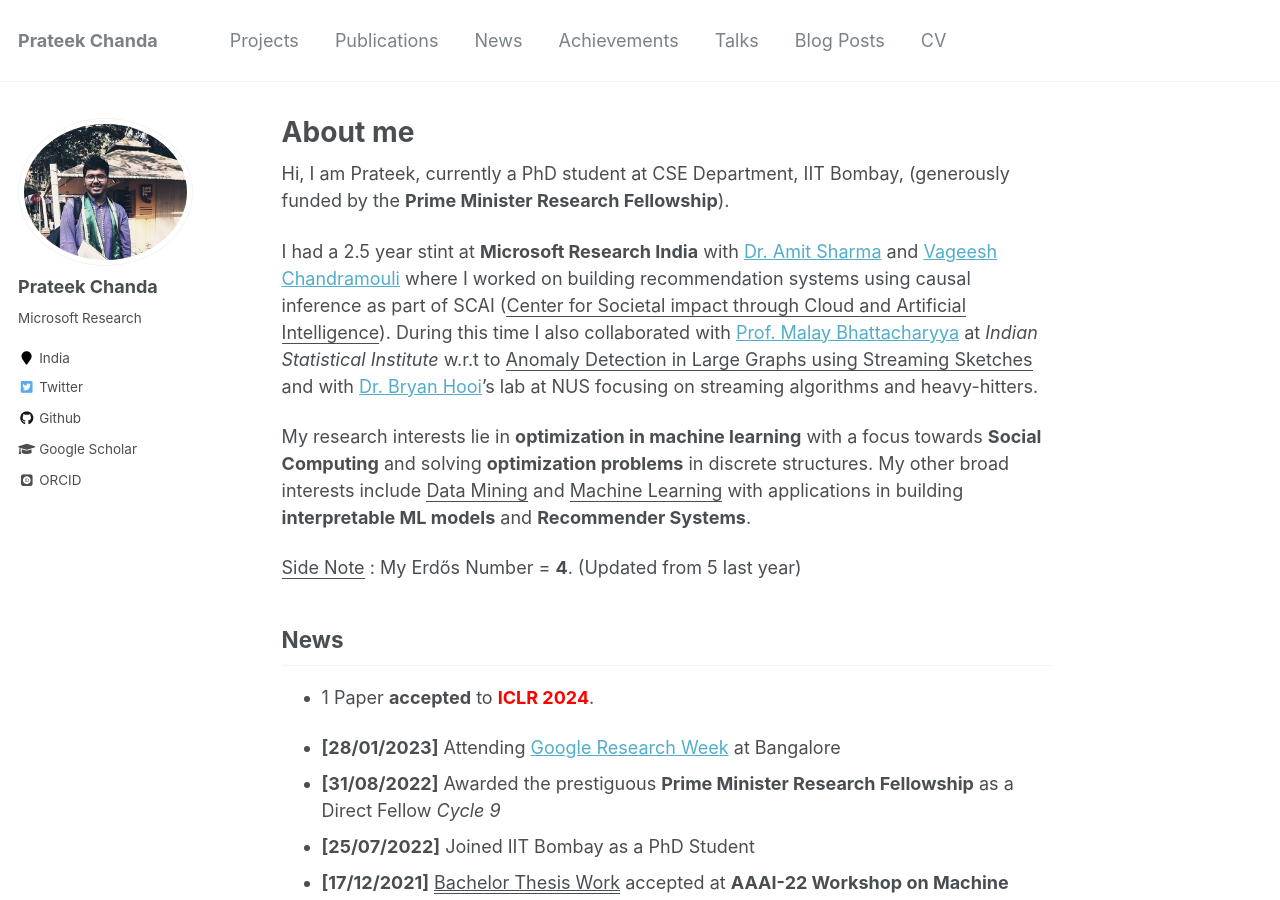
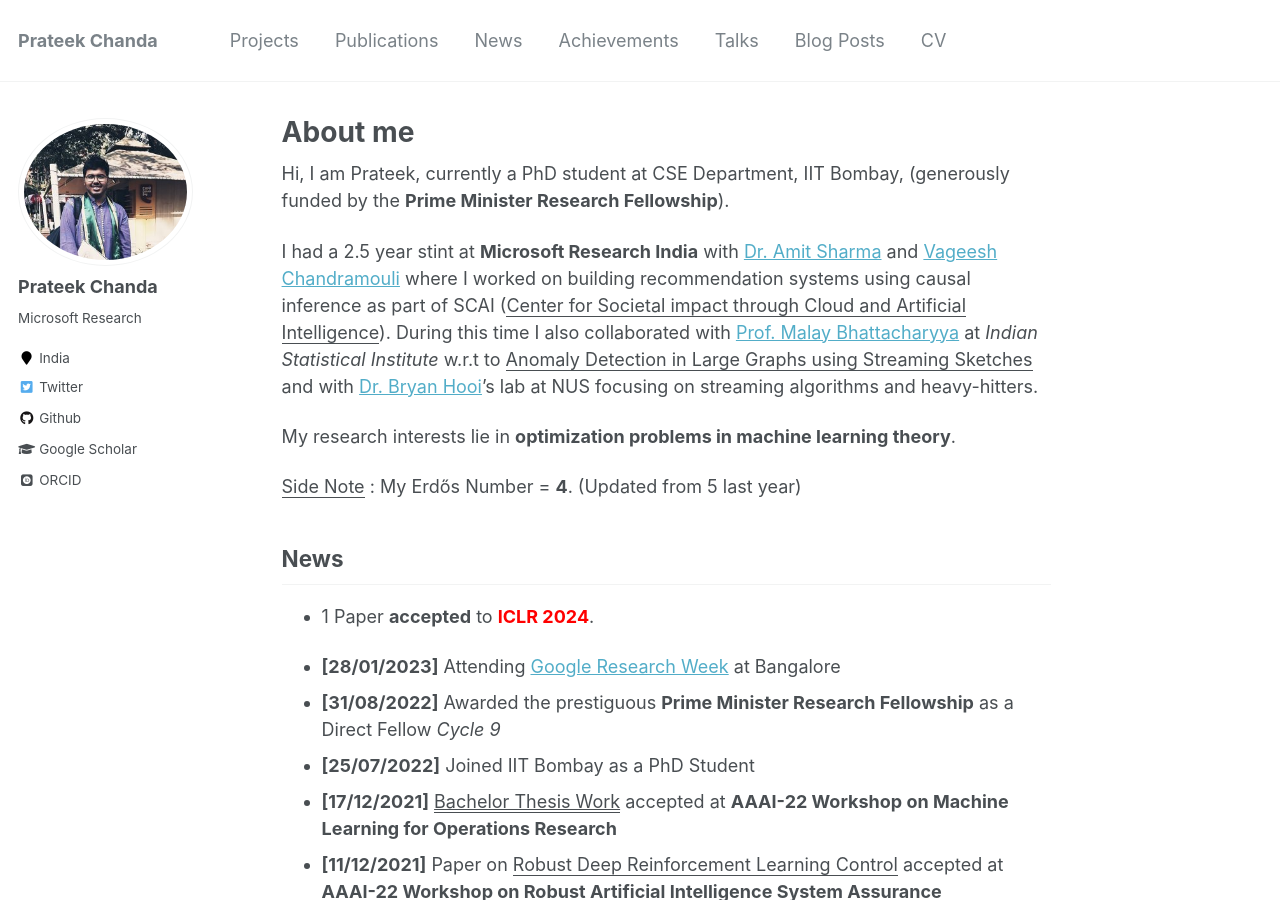
Before and after one commit to prateekiiest/prateekist.github.io, a Jekyll site: the page built from _pages/about.md, in a window 1280 px wide and 900 px high. Built offline with Jekyll 4.4.1, drawn with Linux system fonts in a browser that asks for light colours; some web fonts are replaced.

Commit message:
Update about.md

```diff
--- a/_pages/about.md
+++ b/_pages/about.md
@@ -13,8 +13,7 @@ Hi, I am Prateek, currently a PhD student at CSE Department, IIT Bombay, (genero
 I had a 2.5 year stint at **Microsoft Research India** with [Dr. Amit Sharma](http://www.amitsharma.in/) and [Vageesh Chandramouli](https://www.microsoft.com/en-us/research/people/vachand/) where I worked on building recommendation systems using causal inference  as part of SCAI (<ins>Center for Societal impact through Cloud and Artificial Intelligence</ins>). During this time I also collaborated with [Prof. Malay Bhattacharyya](https://www.isical.ac.in/~malaybhattacharyya/) at *Indian Statistical Institute* w.r.t to <ins>Anomaly Detection in Large Graphs using Streaming Sketches</ins> and with [Dr. Bryan Hooi](https://bhooi.github.io/)'s lab at NUS focusing on streaming algorithms and heavy-hitters.
 
 
-My research interests lie in **optimization in machine learning** with a focus towards **Social Computing** and solving **optimization problems** in discrete structures.
-My other broad interests include <ins>Data Mining</ins> and <ins>Machine Learning</ins> with applications in building **interpretable ML models** and **Recommender Systems**.
+My research interests lie in **optimization problems in machine learning theory**.
 
 
 
```
